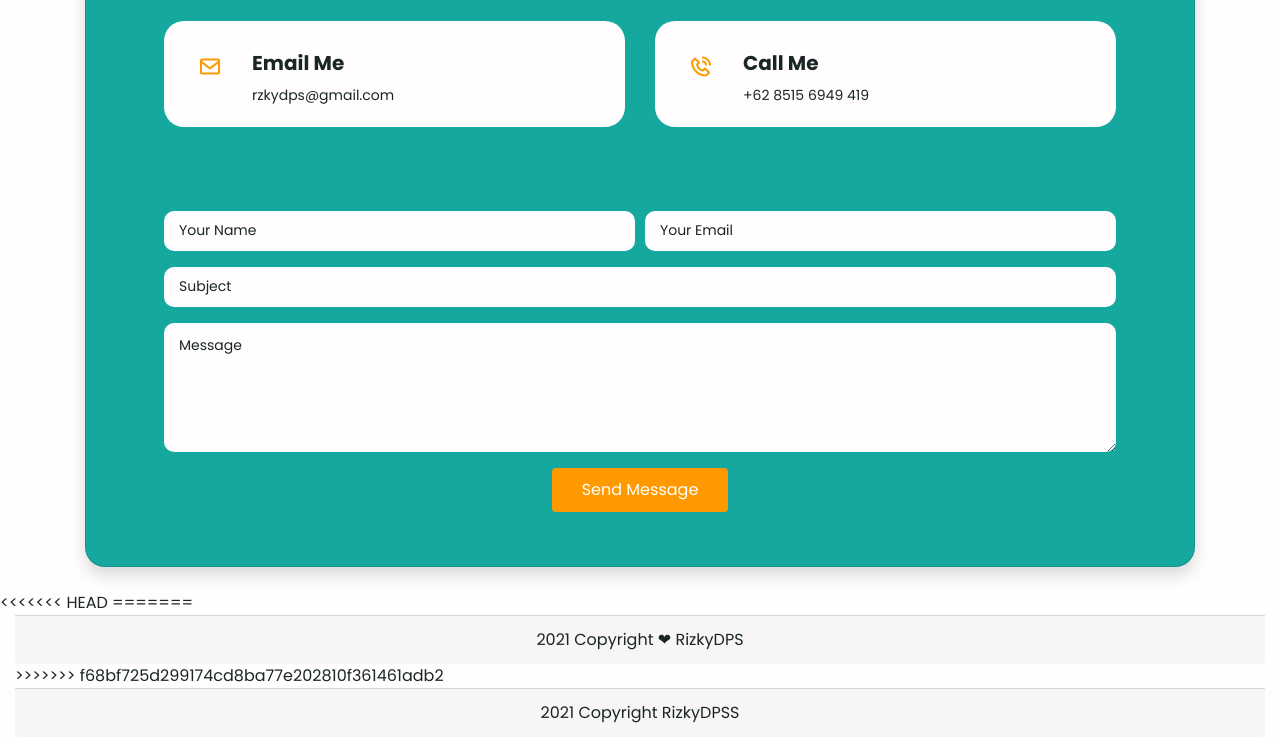
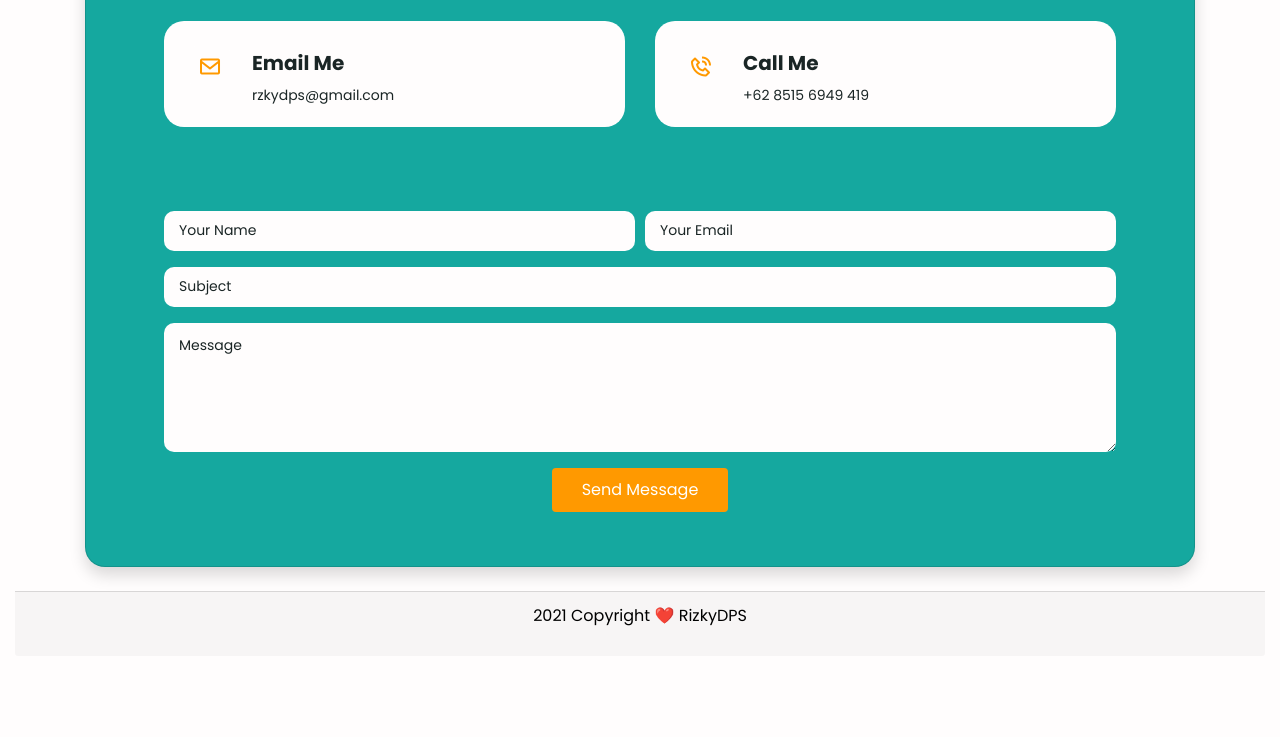
Before and after one commit to rizkydps/rizkydps.github.io, a plain HTML site: page index.html in a window 1280 px wide. Shown: the part 4016-4753 px from the top of the page. After the commit the page ends 4672 px from the top, so only its background shows below. Drawn offline with nearby package versions, Linux system fonts and the light colour scheme.

Commit message:
footer color update

```diff
--- a/assets/styles/main.scss
+++ b/assets/styles/main.scss
@@ -872,3 +872,9 @@ main {
 
 
 }
+
+footer {
+    .footer-c {
+        color: #000;
+    }
+}
--- a/index.html
+++ b/index.html
@@ -514,23 +514,14 @@
         </div>
       </div>
     </section>
-<<<<<<< HEAD
-=======
-    <section class="section-footer">
-      <div class="container-fluid">
-        <div class="card-footer">
-          <div class="row justify-content-center">
-            2021 Copyright ❤ RizkyDPS
-          </div>
-        </div>
->>>>>>> f68bf725d299174cd8ba77e202810f361461adb2
+
 
   </main>
   <footer>
     <div class="container-fluid">
       <div class="card-footer">
-        <div class="row justify-content-center">
-          2021 Copyright RizkyDPSS
+        <div class="row justify-content-center footer-c">
+          <p>2021 Copyright ❤️ RizkyDPS</p>
         </div>
       </div>
     </div>
```
Also changed, not shown: assets/styles/main.css, 1 other file.
